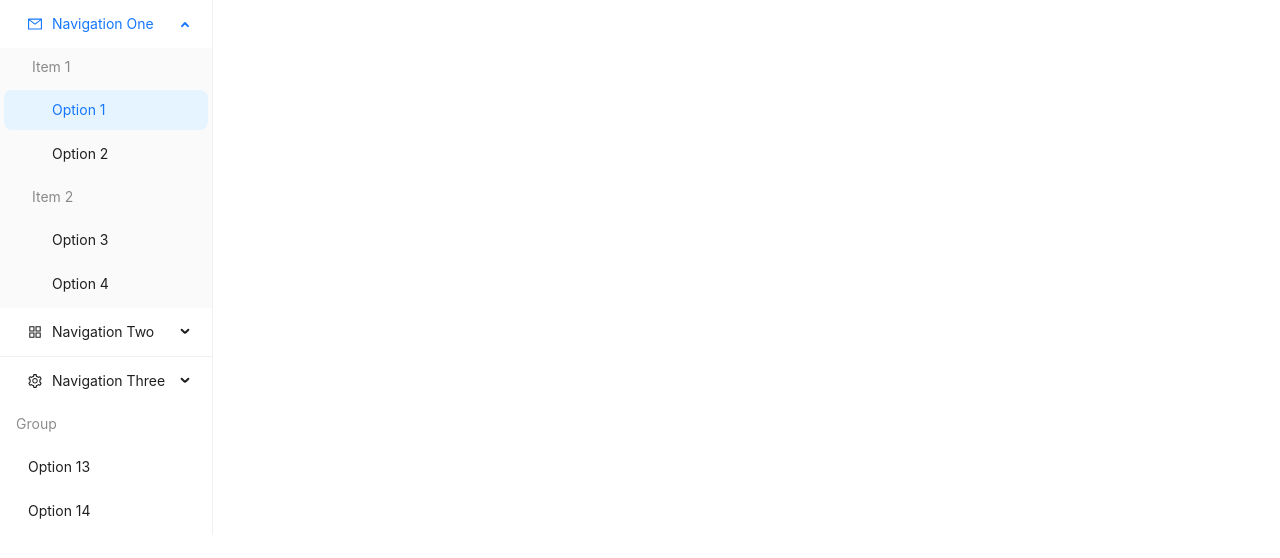
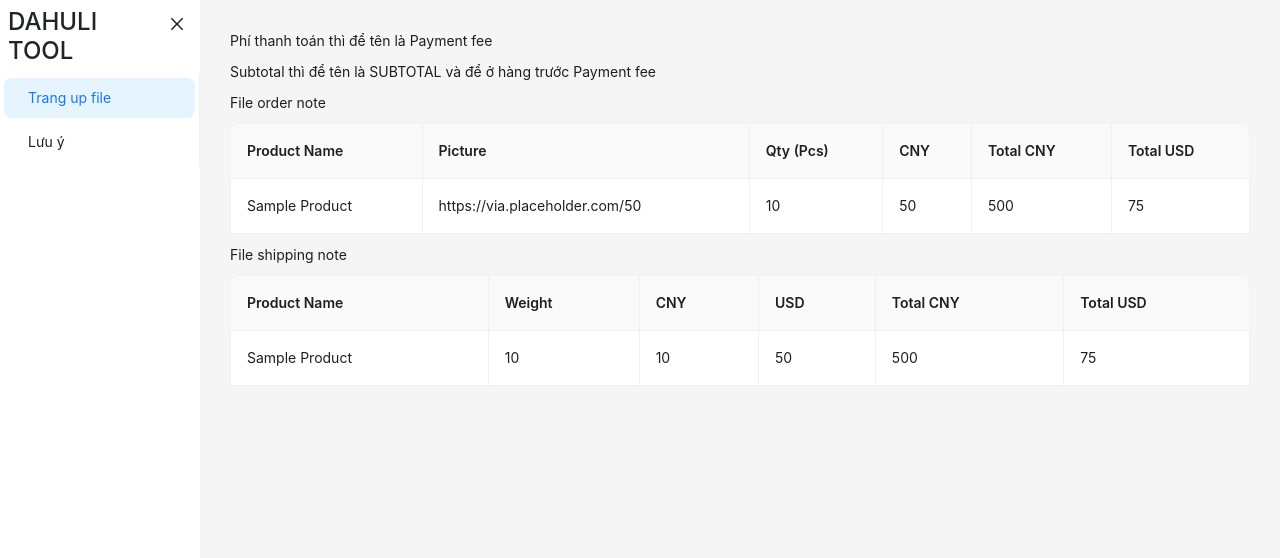
Before and after one commit to trungtd1709/dahuli-tool-fe, a React (Create React App) app: page /luu-y in a window 1280 px wide. Shown: the top 558 px of the page. Built offline with nearby package versions, Linux system fonts and the light colour scheme.

Commit message:
update note page

```diff
--- a/package.json
+++ b/package.json
@@ -8,11 +8,13 @@
     "@testing-library/user-event": "^13.5.0",
     "antd": "^5.23.1",
     "axios": "^1.7.4",
+    "bootstrap": "^5.3.3",
     "dotenv": "^16.4.7",
     "react": "^18.3.1",
     "react-dom": "^18.3.1",
     "react-router-dom": "^7.1.3",
     "react-scripts": "5.0.1",
+    "sass": "^1.83.4",
     "web-vitals": "^2.1.4"
   },
   "scripts": {
--- a/src/App.js
+++ b/src/App.js
@@ -4,6 +4,7 @@ import { Route, Routes } from "react-router-dom";
 import { UploadPage } from "./pages/UpLoadPage";
 import { TablePage } from "./pages/TablePage";
 import { AppLayout } from "./components/AppLayout";
+import { NotePage } from "./pages/NotePage";
 
 const App = () => {
   return (
@@ -11,6 +12,7 @@ const App = () => {
       <Routes>
         <Route path="/" element={<UploadPage />} />
         <Route path="/table" element={<TablePage />} />
+        <Route path="/luu-y" element={<NotePage />} />
         {/* <Route path="/about" element={<AboutPage />} /> */}
         {/* <Route path="*" element={<NotFoundPage />} /> For 404 */}
       </Routes>
--- a/src/components/AppLayout/index.js
+++ b/src/components/AppLayout/index.js
@@ -1,136 +1,72 @@
-import React from "react";
+import React, { useState } from "react";
 import {
   AppstoreOutlined,
   MailOutlined,
   SettingOutlined,
+  CloseOutlined,
+  MenuFoldOutlined,
 } from "@ant-design/icons";
-import { Menu } from "antd";
+import { Menu, Layout, Button } from "antd";
+import { useNavigate } from "react-router-dom";
+
+const { Sider, Content } = Layout;
+
+export const AppLayout = (props) => {
+  const [collapsed, setCollapsed] = useState(false);
+  const navigate = useNavigate(); // React Router navigation hook
+
+  const toggleCollapse = () => {
+    setCollapsed(!collapsed);
+  };
+
+  const onClick = (e) => {
+    console.log("Click: ", e);
+    if (e.key === "1") navigate("/"); // Redirect to "Trang Up File"
+    if (e.key === "2") navigate("/luu-y"); // Redirect to "Lưu Ý"
+  };
+
   const items = [
     {
-    key: "sub1",
-    label: "Navigation One",
-    icon: <MailOutlined />,
-    children: [
-      {
-        key: "g1",
-        label: "Item 1",
-        type: "group",
-        children: [
-          {
       key: "1",
-            label: "Option 1",
+      label: "Trang up file", // Clicking this should navigate
     },
     {
       key: "2",
-            label: "Option 2",
-          },
-        ],
-      },
-      {
-        key: "g2",
-        label: "Item 2",
-        type: "group",
-        children: [
-          {
-            key: "3",
-            label: "Option 3",
-          },
-          {
-            key: "4",
-            label: "Option 4",
-          },
-        ],
-      },
-    ],
-  },
-  {
-    key: "sub2",
-    label: "Navigation Two",
-    icon: <AppstoreOutlined />,
-    children: [
-      {
-        key: "5",
-        label: "Option 5",
-      },
-      {
-        key: "6",
-        label: "Option 6",
-      },
-      {
-        key: "sub3",
-        label: "Submenu",
-        children: [
-          {
-            key: "7",
-            label: "Option 7",
-          },
-          {
-            key: "8",
-            label: "Option 8",
-          },
-        ],
-      },
-    ],
-  },
-  {
-    type: "divider",
-  },
-  {
-    key: "sub4",
-    label: "Navigation Three",
-    icon: <SettingOutlined />,
-    children: [
-      {
-        key: "9",
-        label: "Option 9",
-      },
-      {
-        key: "10",
-        label: "Option 10",
-      },
-      {
-        key: "11",
-        label: "Option 11",
-      },
-      {
-        key: "12",
-        label: "Option 12",
-      },
-    ],
-  },
-  {
-    key: "grp",
-    label: "Group",
-    type: "group",
-    children: [
-      {
-        key: "13",
-        label: "Option 13",
-      },
-      {
-        key: "14",
-        label: "Option 14",
-      },
-    ],
+      label: "Lưu ý", // Clicking this should navigate
     },
   ];
-export const AppLayout = (props) => {
-  const onClick = (e) => {
-    console.log("click ", e);
-  };
+
   return (
-    <div style={{ display: "flex", flexDirection: "row" }}>
+    <Layout style={{ height: "100vh" }}>
+      <Sider
+        collapsible
+        collapsed={collapsed}
+        trigger={null}
+        style={{
+          background: "#fff",
+          position: "relative",
+        }}
+      >
+        <div className="d-flex justify-content-center px-2 pt-2">
+          {collapsed ? null : <h4>DAHULI TOOL</h4>}
+          <Button
+            type="text"
+            icon={collapsed ? <MenuFoldOutlined /> : <CloseOutlined />}
+            onClick={toggleCollapse}
+            style={{ fontSize: "16px" }}
+          />
+        </div>
         <Menu
           onClick={onClick}
-        style={{
-          width: 256,
-        }}
           defaultSelectedKeys={["1"]}
           defaultOpenKeys={["sub1"]}
           mode="inline"
           items={items}
         />
-      <div style={{ width: "100%" }}>{props.children}</div>
-    </div>
+      </Sider>
+      <Layout>
+        <Content style={{padding: "30px 30px"}}>{props.children}</Content>
+      </Layout>
+    </Layout>
   );
 };
--- a/src/components/AppTable/index.js
+++ b/src/components/AppTable/index.js
@@ -1,58 +1,22 @@
 import React from "react";
 import { Table } from "antd";
 
-export const AppTable = () => {
-  // Define the columns for the table
-  const columns = [
-    {
-      title: "Name",
-      dataIndex: "name",
-      key: "name",
-    },
-    {
-      title: "Age",
-      dataIndex: "age",
-      key: "age",
-    },
-    {
-      title: "Address",
-      dataIndex: "address",
-      key: "address",
-    },
-    {
-      title: "Action",
-      key: "action",
-      render: (_, record) => (
-        <a href={`/profile/${record.key}`}>View Profile</a>
-      ),
-    },
-  ];
+export const AppTable = ({ headers, data }) => {
+  // Convert headers array into Ant Design table columns
+  const columns = headers.map((header, index) => ({
+    title: header,
+    dataIndex: `col${index}`, // Generate unique data keys dynamically
+    key: `col${index}`,
+  }));
 
-  // Define the data for the table
-  const data = [
-    {
-      key: "1",
-      name: "John Brown",
-      age: 32,
-      address: "New York No. 1 Lake Park",
-    },
-    {
-      key: "2",
-      name: "Jim Green",
-      age: 42,
-      address: "London No. 1 Lake Park",
-    },
-    {
-      key: "3",
-      name: "Joe Black",
-      age: 32,
-      address: "Sidney No. 1 Lake Park",
-    },
-  ];
+  // Convert data into the expected Ant Design format
+  const formattedData = data.map((row, rowIndex) => {
+    const rowData = { key: rowIndex };
+    row.forEach((value, colIndex) => {
+      rowData[`col${colIndex}`] = value;
+    });
+    return rowData;
+  });
 
-  return (
-    <div style={{ padding: 20 }}>
-      <Table columns={columns} dataSource={data} />
-    </div>
-  );
+  return <Table columns={columns} dataSource={formattedData} pagination={false} bordered />;
 };
--- a/src/index.js
+++ b/src/index.js
@@ -4,6 +4,7 @@ import "./index.css";
 import App from "./App";
 import reportWebVitals from "./reportWebVitals";
 import { BrowserRouter } from "react-router-dom";
+import "bootstrap/scss/bootstrap.scss";
 
 const root = ReactDOM.createRoot(document.getElementById("root"));
 root.render(
--- /dev/null
+++ b/src/pages/NotePage/components/OrderTableNote/index.js
@@ -0,0 +1,24 @@
+import React from "react";
+import { AppTable } from "../../../../components/AppTable";
+
+export const OrderTableNote = () => {
+  const headers = [
+    "Product Name",
+    "Picture",
+    "Qty (Pcs)",
+    "CNY",
+    "Total CNY",
+    "Total USD",
+  ];
+
+  const data = [
+    ["Sample Product", "https://via.placeholder.com/50", 10, 50, 500, 75],
+  ];
+
+  return (
+    <>
+      <span>File order note</span>
+      <AppTable headers={headers} data={data} />
+    </>
+  );
+};
--- /dev/null
+++ b/src/pages/NotePage/components/ShippingTableNote/index.js
@@ -0,0 +1,22 @@
+import React from "react";
+import { AppTable } from "../../../../components/AppTable";
+
+export const ShippingTableNote = () => {
+  const headers = [
+    "Product Name",
+    "Weight",
+    "CNY",
+    "USD",
+    "Total CNY",
+    "Total USD",
+  ];
+
+  const data = [["Sample Product", 10, 10, 50, 500, 75]];
+
+  return (
+    <>
+      <span>File shipping note</span>
+      <AppTable headers={headers} data={data} />
+    </>
+  );
+};
--- /dev/null
+++ b/src/pages/NotePage/index.js
@@ -0,0 +1,21 @@
+import { OrderTableNote } from "./components/OrderTableNote";
+import { ShippingTableNote } from "./components/ShippingTableNote";
+
+const PaymentFeeNote = () => {
+  return (
+    <>
+      <span>Phí thanh toán thì để tên là Payment fee</span>
+      <span>Subtotal thì để tên là SUBTOTAL và để ở hàng trước Payment fee</span>
+    </>
+  );
+};
+
+export const NotePage = () => {
+  return (
+    <div style={{ display: "flex", flexDirection: "column", gap: "10px" }}>
+      <PaymentFeeNote />
+      <OrderTableNote />
+      <ShippingTableNote />
+    </div>
+  );
+};
```
Also changed, not shown: 1 other file (tests, documents, lock files or other folders). Lines whose indentation alone changed are shown as unchanged.
